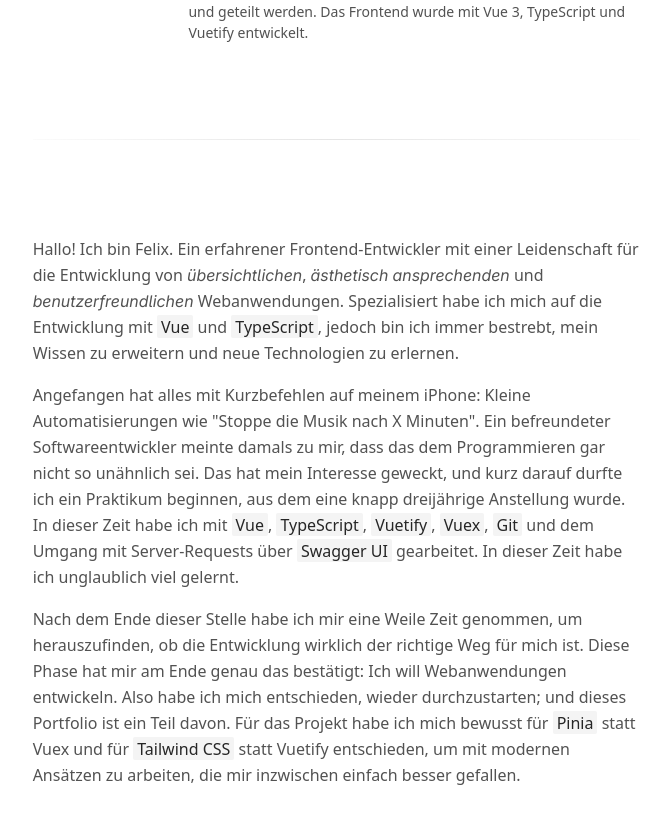
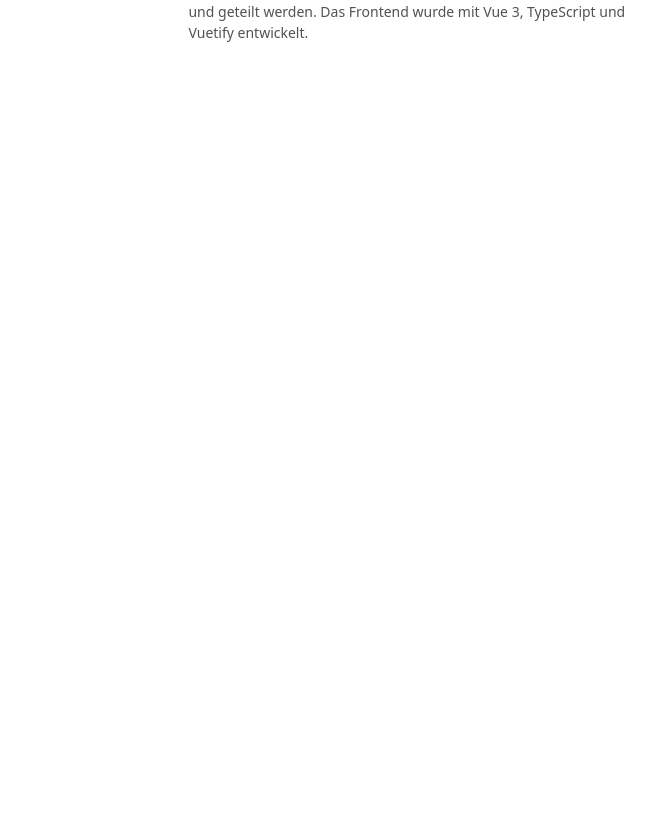
Before and after one commit to felixgabel/portfolio, a Vue app: page /#erfahrung in a window 1280 px wide. Before the commit this address led to /#erfahrung. Shown: the part 1080-1904 px from the top of the page, without its empty margins (592-1262 px from the left). After the commit the page ends 1219 px from the top, so only its background shows below. Built offline with nearby package versions, Linux system fonts and the light colour scheme; a web font is replaced by a local one.

Commit message:
chore: remove ResumeSection and update SectionIDs enum

```diff
--- a/src/components/home/HomeMain.vue
+++ b/src/components/home/HomeMain.vue
@@ -5,7 +5,6 @@ import { useSectionHashSyncForProgrammaticScroll } from '../../composables/Secti
 import { SectionIDs } from '../../enums/SectionIDs.ts'
 import AboutMeSection from './sections/AboutMeSection.vue'
 import ExperienceSection from './sections/ExperienceSection.vue'
-import ResumeSection from './sections/ResumeSection.vue'
 
 // --- SECTION HASH SYNC FOR PROGRAMMATIC SCROLL ---
 const breakpoints = useBreakpoints(breakpointsTailwind)
@@ -20,7 +19,6 @@ type Section = {
 const homeSections: Section[] = [
   { id: SectionIDs.AboutMe, component: AboutMeSection },
   { id: SectionIDs.Experience, component: ExperienceSection },
-  { id: SectionIDs.Resume, component: ResumeSection },
 ]
 </script>
 
--- a/src/components/home/header/HeaderNavigation.vue
+++ b/src/components/home/header/HeaderNavigation.vue
@@ -13,7 +13,6 @@ type SectionLink = {
 const sectionLinks: SectionLink[] = [
   { label: 'Über mich', hash: `#${SectionIDs.AboutMe}` },
   { label: 'Erfahrung', hash: `#${SectionIDs.Experience}` },
-  { label: 'Lebenslauf', hash: `#${SectionIDs.Resume}` },
 ]
 </script>
 
--- a/src/components/home/sections/ResumeSection.vue
+++ /dev/null
@@ -1,43 +0,0 @@
-<script setup lang="ts">
-import ExternalLink from '../../ExternalLink.vue'
-import SectionHeading from './SectionHeading.vue'
-</script>
-
-<template>
-  <SectionHeading>Lebenslauf</SectionHeading>
-  <div class="flex flex-col gap-4">
-    <p>
-      Hallo! Ich bin Felix. Ein erfahrener Frontend-Entwickler mit einer Leidenschaft für die
-      Entwicklung von <span class="italic">übersichtlichen</span>,
-      <span class="italic">ästhetisch ansprechenden</span> und
-      <span class="italic">benutzerfreundlichen</span> Webanwendungen. Spezialisiert habe ich mich
-      auf die Entwicklung mit <ExternalLink href="https://vuejs.org/">Vue</ExternalLink> und
-      <ExternalLink href="https://www.typescriptlang.org/">TypeScript</ExternalLink>, jedoch bin ich
-      immer bestrebt, mein Wissen zu erweitern und neue Technologien zu erlernen.
-    </p>
-    <p>
-      Angefangen hat alles mit Kurzbefehlen auf meinem iPhone: Kleine Automatisierungen wie "Stoppe
-      die Musik nach X Minuten". Ein befreundeter Softwareentwickler meinte damals zu mir, dass das
-      dem Programmieren gar nicht so unähnlich sei. Das hat mein Interesse geweckt, und kurz darauf
-      durfte ich ein Praktikum beginnen, aus dem eine knapp dreijährige Anstellung wurde. In dieser
-      Zeit habe ich mit
-      <ExternalLink href="https://vuejs.org/">Vue</ExternalLink>,
-      <ExternalLink href="https://www.typescriptlang.org/">TypeScript</ExternalLink>,
-      <ExternalLink href="https://vuetifyjs.com/">Vuetify</ExternalLink>,
-      <ExternalLink href="https://vuex.vuejs.org/">Vuex</ExternalLink>,
-      <ExternalLink href="https://git-scm.com/">Git</ExternalLink> und dem Umgang mit
-      Server-Requests über
-      <ExternalLink href="https://swagger.io/tools/swagger-ui/">Swagger UI</ExternalLink>
-      gearbeitet. In dieser Zeit habe ich unglaublich viel gelernt.
-    </p>
-    <p>
-      Nach dem Ende dieser Stelle habe ich mir eine Weile Zeit genommen, um herauszufinden, ob die
-      Entwicklung wirklich der richtige Weg für mich ist. Diese Phase hat mir am Ende genau das
-      bestätigt: Ich will Webanwendungen entwickeln. Also habe ich mich entschieden, wieder
-      durchzustarten; und dieses Portfolio ist ein Teil davon. Für das Projekt habe ich mich bewusst
-      für <ExternalLink href="https://pinia.vuejs.org/">Pinia</ExternalLink> statt Vuex und für
-      <ExternalLink href="https://tailwindcss.com/">Tailwind CSS</ExternalLink> statt Vuetify
-      entschieden, um mit modernen Ansätzen zu arbeiten, die mir inzwischen einfach besser gefallen.
-    </p>
-  </div>
-</template>
--- a/src/enums/SectionIDs.ts
+++ b/src/enums/SectionIDs.ts
@@ -1,5 +1,4 @@
 export enum SectionIDs {
   AboutMe = 'ueber-mich',
   Experience = 'erfahrung',
-  Resume = 'lebenslauf',
 }
```
